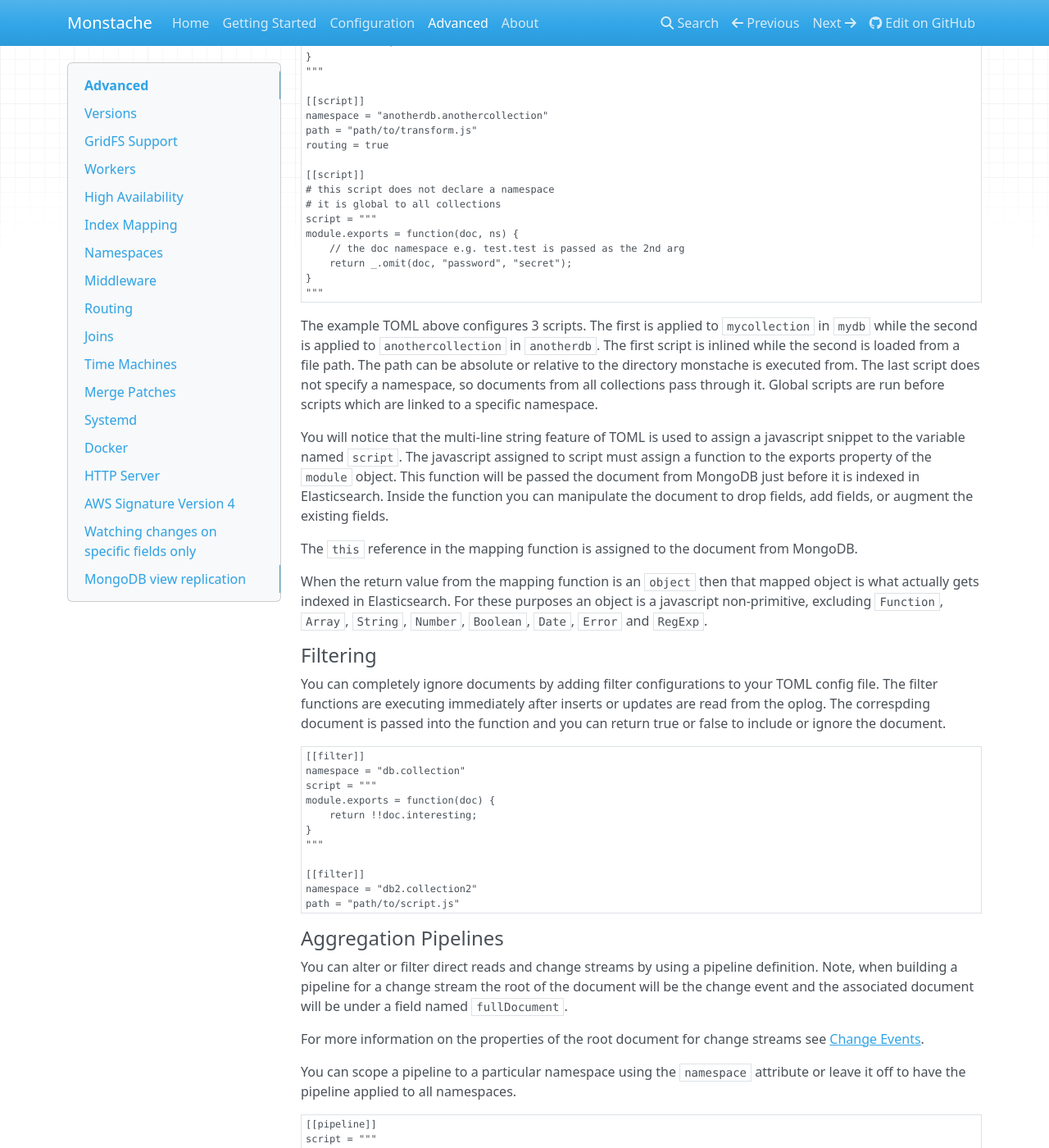
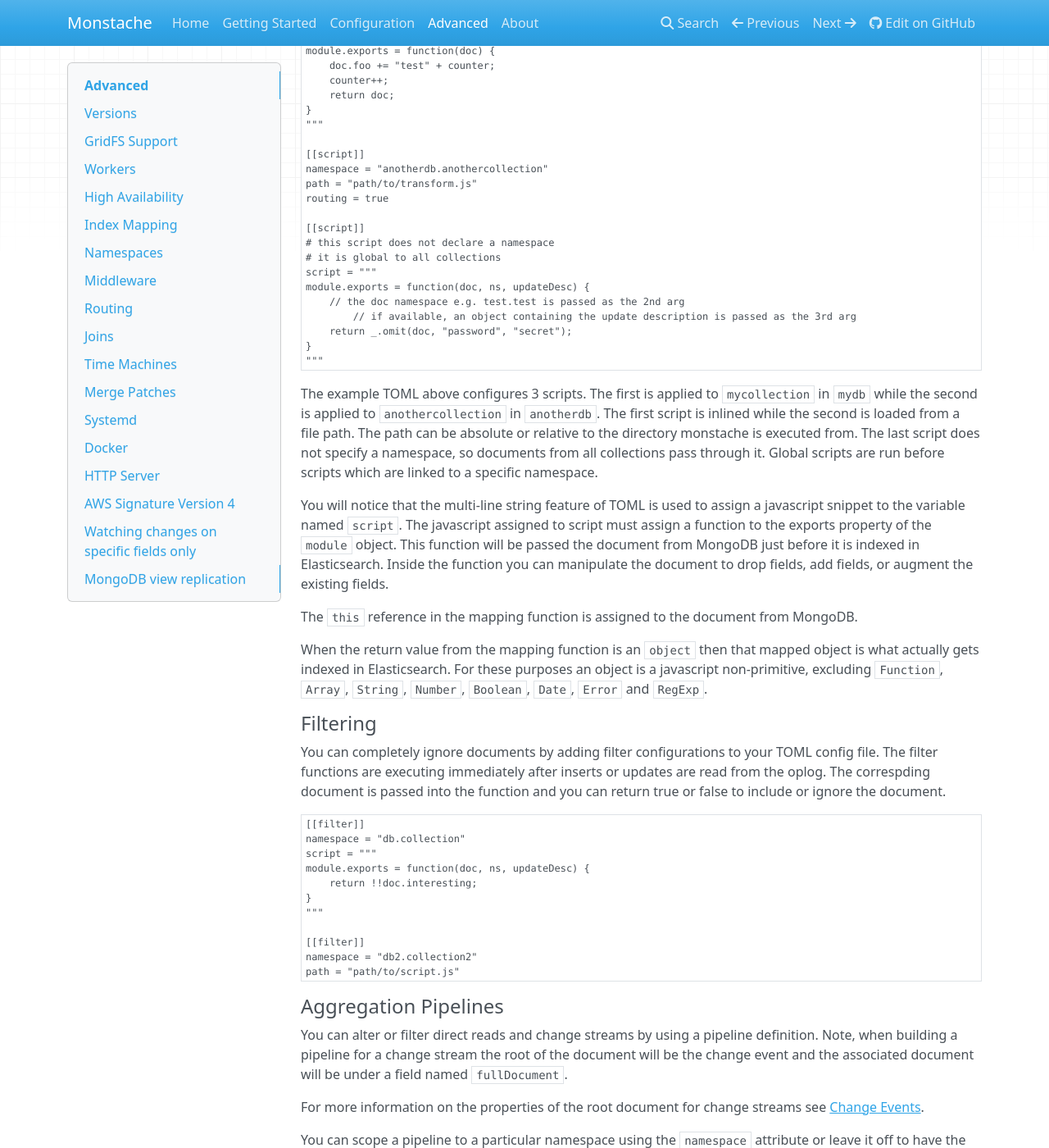
Before and after one commit to rwynn/monstache-site, an MkDocs documentation site: the page built from src/advanced.md, in a window 1280 px wide and 1400 px high, scrolled down 10949 px. Shown: the whole window at 82% size. Built offline with MkDocs 1.6.1, drawn with Linux system fonts in a browser that asks for light colours; nearby versions of some CDN libraries; a style sheet for code colours, icons or effects is not loaded; some of the changed text lies outside the part shown.

Commit message:
add docs for updateDesc

```diff
--- a/docs/index.html
+++ b/docs/index.html
@@ -259,5 +259,5 @@
 
 <!--
 MkDocs version : 1.0.4
-Build Date UTC : 2019-01-05 21:38:51
+Build Date UTC : 2019-01-05 21:49:58
 -->
--- a/src/advanced.md
+++ b/src/advanced.md
@@ -392,6 +392,7 @@
 | field        | meaning                                                                |
 | ------------ | ---------------------------------------------------------------------- |
 | `Document`   | MongoDB document updated or inserted                                   |
+| `UpdateDescription`   | If available, the [update description](https://docs.mongodb.com/manual/reference/change-events/#update-event)|
 | `Namespace`  | Operation [namespace](#namespaces) as described above                  |
 | `Database`   | MongoDB database from where the event came                             |
 | `Collection` | MongoDB collection where the document was inserted, deleted or updated |
@@ -484,8 +485,9 @@
 # this script does not declare a namespace
 # it is global to all collections
 script = """
-module.exports = function(doc, ns) {
+module.exports = function(doc, ns, updateDesc) {
 	// the doc namespace e.g. test.test is passed as the 2nd arg
+        // if available, an object containing the update description is passed as the 3rd arg
 	return _.omit(doc, "password", "secret");
 }
 """
@@ -514,7 +516,7 @@
 [[filter]]
 namespace = "db.collection"
 script = """
-module.exports = function(doc) {
+module.exports = function(doc, ns, updateDesc) {
     return !!doc.interesting;
 }
 """
```
Also changed, not shown: docs/advanced/index.html (+7 -2 lines), docs/search/search_index.json, 1 other file.
